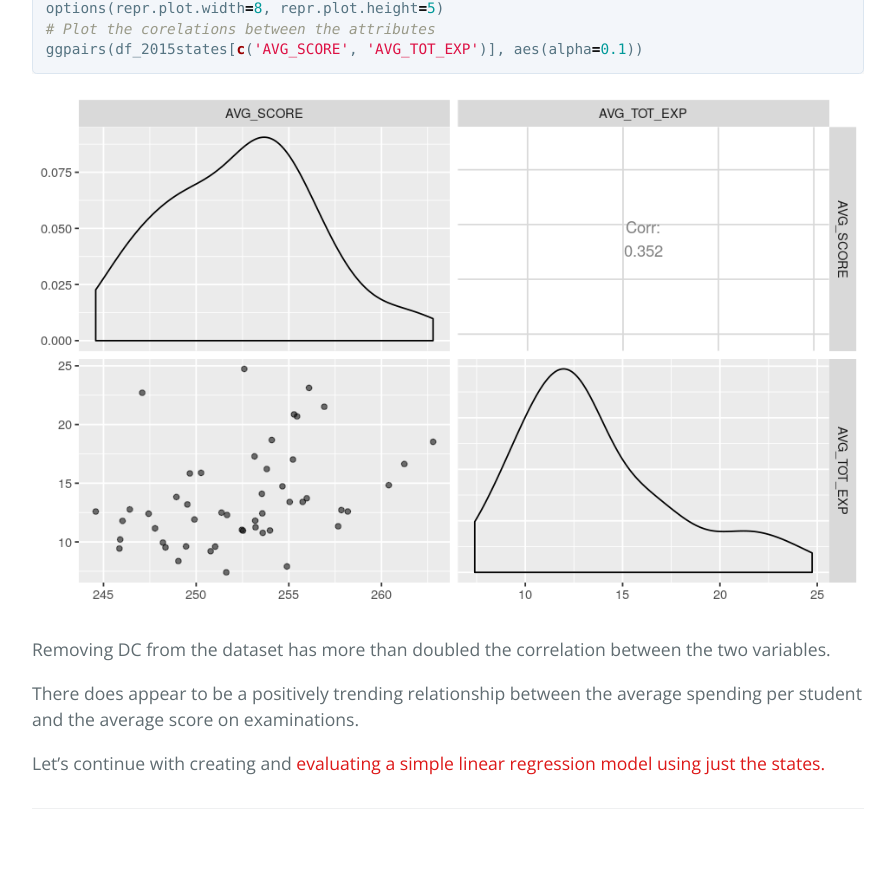
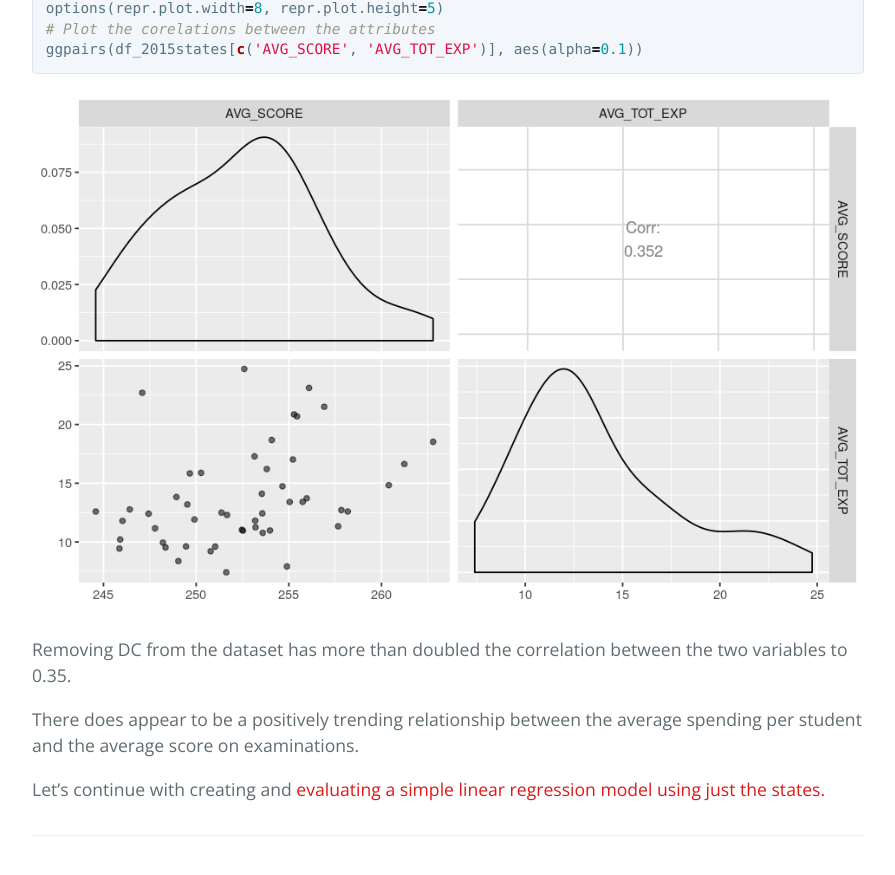
Before and after one commit to jmtritch/jmtritch.github.io, a Jekyll site: the page built from eda/us_state_education/index.md, in a window 1280 px wide and 900 px high, scrolled down 8194 px. Shown: the top 875 px of the window, without its empty margins (192-1087 px from the left). Built offline with Jekyll 4.4.1, drawn with Linux system fonts in a browser that asks for light colours; our own code applies the rules of GitHub Pages for plain Markdown files.

Commit message:
Updated formatting

```diff
--- a/eda/us_state_education/index.md
+++ b/eda/us_state_education/index.md
@@ -304,8 +304,7 @@ ggpairs(df_2015states[c('AVG_SCORE', 'AVG_TOT_EXP')], aes(alpha=0.1))
 
 ![png](output_23_1.png)
 
-
-Removing DC from the dataset has more than doubled the correlation between the two variables.
+Removing DC from the dataset has more than doubled the correlation between the two variables to 0.35.
 
 There does appear to be a positively trending relationship between the average spending per student and the average score on examinations.
 
```
